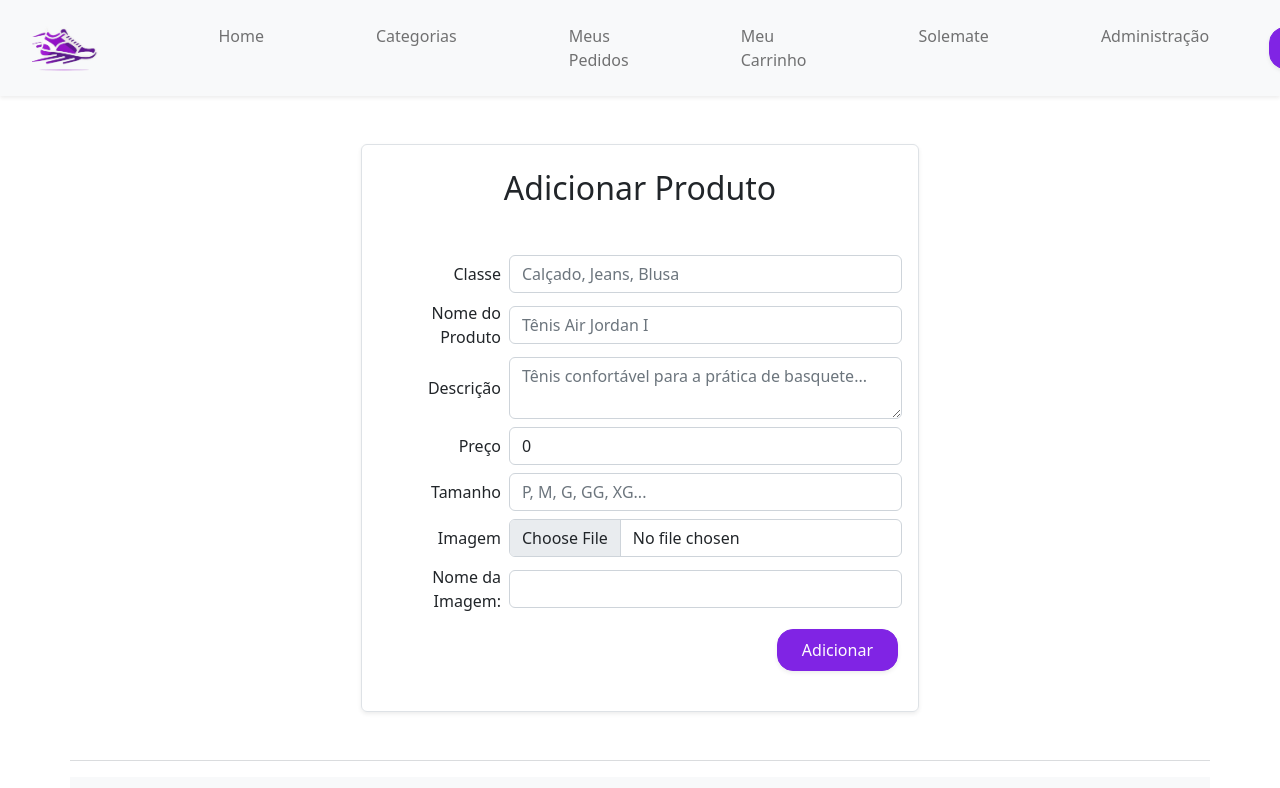
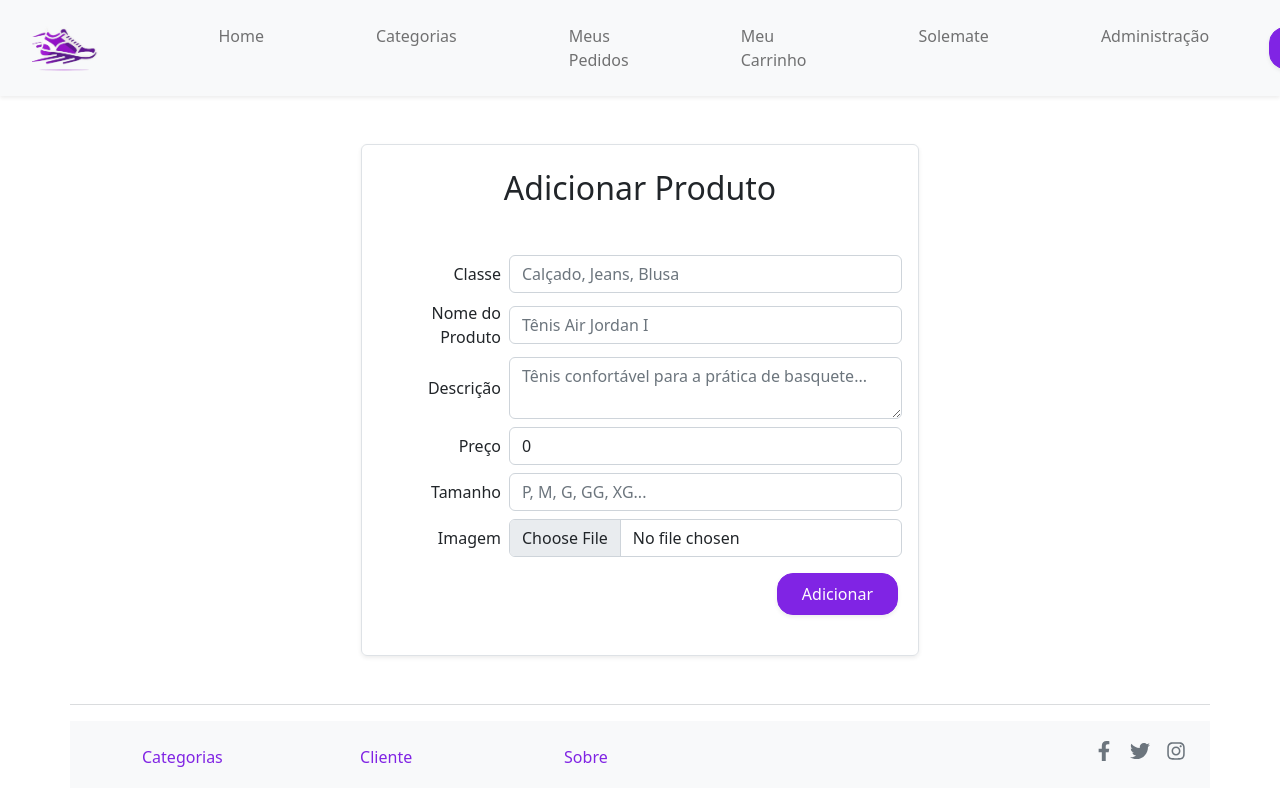
Before and after one commit to jdenari/frontend-solemate-store, a Next.js app: page /administracao/novosprodutos in a window 1280 px wide. Shown: the top 788 px of the page. Built offline with nearby package versions, Linux system fonts and the light colour scheme.

Commit message:
photo-reload-done

```diff
--- a/src/components/administration/FormNewProduct.tsx
+++ b/src/components/administration/FormNewProduct.tsx
@@ -29,12 +29,10 @@ const NovosProdutos: React.FC = () => {
     });
 
     const [photo, setPhoto] = useState<File | null>(null);
-    const [name, setName] = useState<string>('');
-
+    const [imageName, setImageName] = useState<string>('');
     const [message, setMessage] = useState<{ text: string; variant: string } | null>(null);
 
     const handleFileChange = (e: React.ChangeEvent<HTMLInputElement>) => {const selectedFile = e.target.files![0];setPhoto(selectedFile);}
-    const handleNameChange = (e: React.ChangeEvent<HTMLInputElement>) => {setName(e.target.value);}
 
     const handleChange = (e: React.ChangeEvent<HTMLInputElement>) => {
         const { name, value } = e.target;
@@ -42,7 +40,11 @@ const NovosProdutos: React.FC = () => {
             ...prevState,
             [name]: value,
         }));
+        if (name === 'productName') {
+            setImageName(value);
+        }
     };
+
 
     const handleStockChange = (e: React.ChangeEvent<HTMLInputElement>) => {
         const { name, value } = e.target;
@@ -57,19 +59,29 @@ const NovosProdutos: React.FC = () => {
 
     const handleAddProduct = async (e: React.FormEvent<HTMLFormElement>) => {
         e.preventDefault();
+        let uploadSuccess = false; // adiciona uma variável para indicar se o upload foi bem-sucedido ou não
         try {
-          await handleSubmitPhoto(e);
-          await handleSubmit(e);
+            await handleSubmitPhoto(e);
+            uploadSuccess = true; // define como verdadeiro caso não ocorra erro na função handleSubmitPhoto
         } catch (error) {
-          console.error(error);
+            console.error(error);
+        }
+
+        if (uploadSuccess) {
+            try {
+                await handleSubmit(e);
+            } catch (error) {
+                setMessage({ text: 'Erro ao enviar os dados', variant: 'danger' });
+            }
         }
     };
+
 
     const handleSubmitPhoto = async (e: React.FormEvent<HTMLFormElement>) => {
         e.preventDefault();
         const formData = new FormData();
         formData.append('file', photo!);
-        formData.append('name', name);
+        formData.append('name', imageName);
 
         try {
             const response = await axios.post('http://localhost:5000/api/photos/add-photos', formData, {
@@ -77,11 +89,12 @@ const NovosProdutos: React.FC = () => {
             });
             console.log(response.data);
             setPhoto(null);
-            setName('');
+            setImageName(''); // limpa o valor de imageName
         } catch (error) {
             console.error(error);
         }
     }
+
 
     const handleSubmit = async (e: React.FormEvent<HTMLFormElement>) => {
         e.preventDefault();
@@ -177,14 +190,6 @@ const NovosProdutos: React.FC = () => {
                             accept="image/*"
                         />
                     </Form.Group>
-                    <Form.Group controlId="formName" className='d-flex my-2 align-items-center'>
-                        <Form.Label className='col-3 text-end px-2 m-0'>Nome da Imagem:</Form.Label>
-                        <Form.Control
-                            type="text"
-                            value={name}
-                            onChange={handleNameChange}
-                        />
-                    </Form.Group>
                 </Form>
                 <div className='d-flex flex-row-reverse my-3'>
                     <MainButton buttonText="Adicionar" onSubmit={handleAddProduct} />
--- a/src/components/landingpage/SecondarySection.tsx
+++ b/src/components/landingpage/SecondarySection.tsx
@@ -11,7 +11,7 @@ const SecondarySection: React.FC = () => {
         return products.map((product, index) => (
             <CardVertical
                 key={index}
-                imgSrc={`http://localhost:5000/api/product/${product.id}/photo`}
+                imgSrc={`http://localhost:5000/api/photos/${product.id}/photo`}
                 imgAlt={`Image ${index + 1}`}
                 title={product.productName}
                 price={`R$ ${product.price}`}
--- a/src/store/types.ts
+++ b/src/store/types.ts
@@ -12,7 +12,6 @@ export interface Product {
         size: string;
         quantity: number;
     };
-    photo: string;
 }
 
 export interface Order {
```
